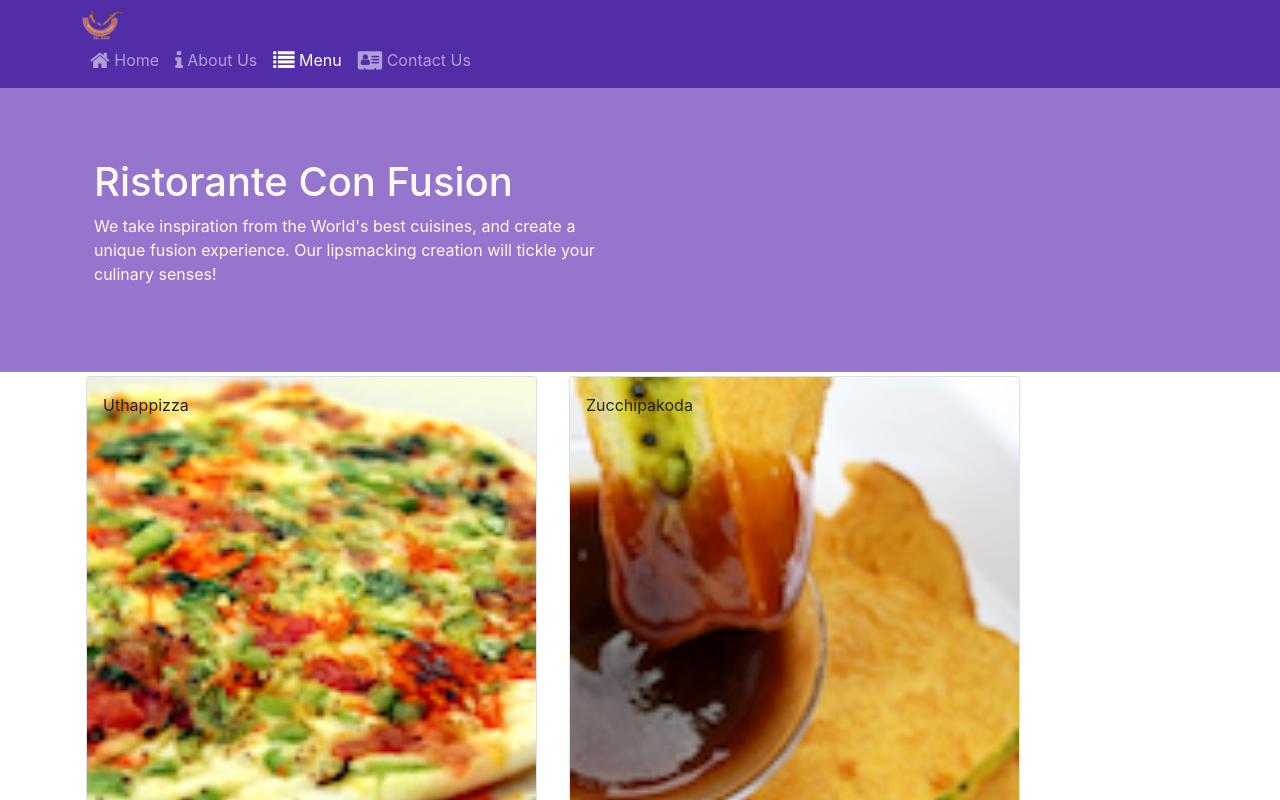
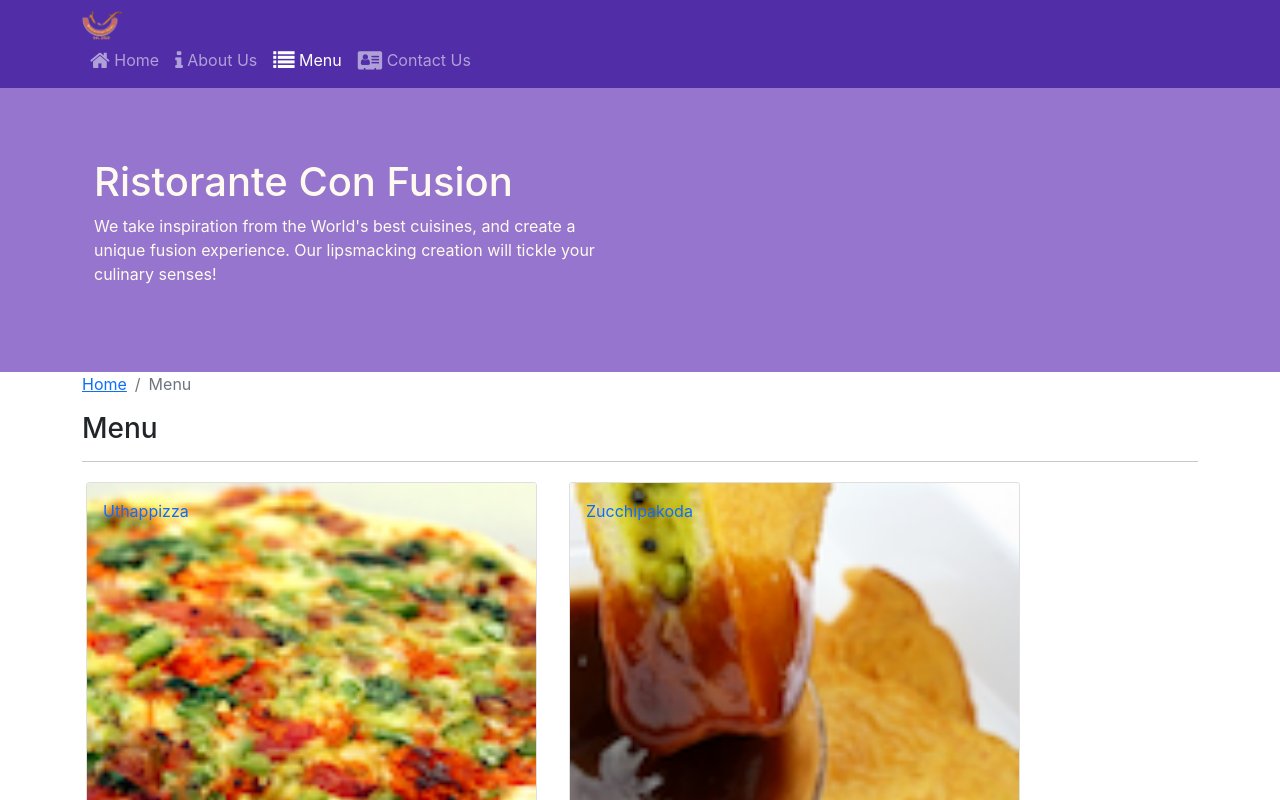
Before and after one commit to thiennmhFunix/LAB, a React (Create React App) app: page /menu in a window 1280 px wide. Shown: the top 800 px of the page. Built offline with nearby package versions, Linux system fonts and the light colour scheme.

Commit message:
Lab5 part 4 SPA 2

```diff
--- a/src/components/ContactComponent.js
+++ b/src/components/ContactComponent.js
@@ -1,8 +1,20 @@
 import React from 'react';
+import { Breadcrumb, BreadcrumbItem } from 'reactstrap';
+import { Link } from 'react-router-dom';
 
 function Contact(props) {
     return(
         <div className="container">
+            <div className="row">
+                <Breadcrumb>
+                    <BreadcrumbItem><Link to="/home">Home</Link></BreadcrumbItem>
+                    <BreadcrumbItem active>Contact Us</BreadcrumbItem>
+                </Breadcrumb>
+                <div className="col-12">
+                    <h3>Contact Us</h3>
+                    <hr />
+                </div>
+            </div>
             <div className="row row-content">
                 <div className="col-12">
                 <h3>Location Information</h3>
--- a/src/components/DishDetailComponent.js
+++ b/src/components/DishDetailComponent.js
@@ -1,22 +1,22 @@
 import React from "react";
-import { CardImg, CardText, CardBody, CardTitle } from 'reactstrap';
+import { CardImg, CardText, CardBody, CardTitle, Breadcrumb, BreadcrumbItem } from 'reactstrap';
+import { Link } from 'react-router-dom';
 
-
-    function RenderDish({dish}) {
-        if (dish != null) {
+function RenderDish(props) {
+    if (props.dish != null) {
         return(
             <div className="row">
                 <div className="col-12 col-md-5 m-1">
-                        <CardImg width="100%" src={dish.image} alt={dish.name} />
+                    <CardImg width="100%" src={props.dish.image} alt={props.dish.name} />
                     <CardBody>
-                            <CardTitle>{dish.name}</CardTitle>
-                            <CardText>{dish.description}</CardText>
+                        <CardTitle>{props.dish.name}</CardTitle>
+                        <CardText>{props.dish.description}</CardText>
                     </CardBody>
                 </div>
                 <div className="col-12 col-md-5 m-1">
                     <CardBody>
                         <CardTitle>Comments</CardTitle>
-                            <CardText>{dish.comments.map((comment) => {
+                        <CardText>{props.comments.map((comment) => {
                             return (
                                 <div key={comment.id}>
                                     <p>{comment.comment}</p>
@@ -40,7 +40,17 @@ import { CardImg, CardText, CardBody, CardTitle } from 'reactstrap';
 
     return (
         <div className="container">
-                <RenderDish dish={props.dish} />
+            <div className="row">
+                <Breadcrumb>
+                    <BreadcrumbItem><Link to="/menu">Menu</Link></BreadcrumbItem>
+                    <BreadcrumbItem active>{props.dish.name}</BreadcrumbItem>
+                </Breadcrumb>
+                <div className="col-12">
+                    <h3>{props.dish.name}</h3>
+                    <hr />
+                </div>
+            </div>
+            <RenderDish dish={props.dish} comments={props.comments} />
         </div>
     );
 }
--- a/src/components/MainComponent.js
+++ b/src/components/MainComponent.js
@@ -2,14 +2,14 @@ import React, { Component } from 'react';
 import Home from './HomeComponent';
 import Menu from './MenuComponent';
 import Contact from './ContactComponent';
-// import DishDetail from './DishDetailComponent';
+import DishDetail from './DishDetailComponent';
 import Header  from './HeaderComponent';
 import Footer from './FooterComponent';
 import { DISHES } from '../shared/dishes';
 import { COMMENTS } from '../shared/comments';
 import { LEADERS } from '../shared/leaders';
 import { PROMOTIONS } from '../shared/promotions';
-import { Routes, Route, Navigate } from 'react-router-dom';
+import { Routes, Route, Navigate, useParams } from 'react-router-dom';
 
 class Main extends Component {
 
@@ -24,7 +24,17 @@ class Main extends Component {
         };
     }
 
+
     render() {
+
+        const DishWithId = () => {
+
+            const params = useParams();
+
+            return (
+                <DishDetail dish={this.state.dishes.filter((dish) => dish.id === parseInt(params.dishId, 10))[0]} comments={this.state.comments.filter((comment) => comment.dishId === parseInt(params.dishId, 10))} />
+            );
+        }
 
         return (
             <div>
@@ -35,6 +45,7 @@ class Main extends Component {
                     leader={this.state.leaders.filter((leader) => leader.featured)[0]}
                     />} />
                     <Route exact path="menu" element={<Menu dishes={this.state.dishes} />} />
+                    <Route path="menu/:dishId" element={<DishWithId />} />
                     <Route exact path="contactus" element={<Contact />} />
                     <Route path="*" element={<Navigate to="/home" replace />} />
                 </Routes>
--- a/src/components/MenuComponent.js
+++ b/src/components/MenuComponent.js
@@ -1,13 +1,16 @@
 import React from "react";
-import { Card, CardImg, CardImgOverlay, CardTitle } from 'reactstrap';
+import { Card, CardImg, CardImgOverlay, CardTitle, Breadcrumb, BreadcrumbItem } from 'reactstrap';
+import { Link } from 'react-router-dom';
 
-    function RenderMenuItem({ dish, onClick}) {
+function RenderMenuItem({ dish, onClick }) {
     return (
-            <Card onClick={() => onClick(dish.id)}>
+        <Card>
+            <Link to={`/menu/${dish.id}`} >
                 <CardImg width="100%" src={dish.image} alt={dish.name} />
                 <CardImgOverlay>
                     <CardTitle>{dish.name}</CardTitle>
                 </CardImgOverlay>
+            </Link>
         </Card>
     );
 }
@@ -16,13 +19,23 @@ import { Card, CardImg, CardImgOverlay, CardTitle } from 'reactstrap';
     const menu = props.dishes.map((dish) => {
         return (
             <div key={dish.id} className="col-12 col-md-5 m-1">
-                    <RenderMenuItem dish={dish} onClick={props.onClick} />
+                <RenderMenuItem dish={dish} />
             </div>
         );
     });
 
     return (
         <div className="container">
+            <div className="row">
+                <Breadcrumb>
+                    <BreadcrumbItem><Link to="/home">Home</Link></BreadcrumbItem>
+                    <BreadcrumbItem active>Menu</BreadcrumbItem>
+                </Breadcrumb>
+                <div className="col-12">
+                    <h3>Menu</h3>
+                    <hr />
+                </div>
+            </div>
             <div className="row">
                 {menu}
             </div>
```
Lines whose indentation alone changed are shown as unchanged.
